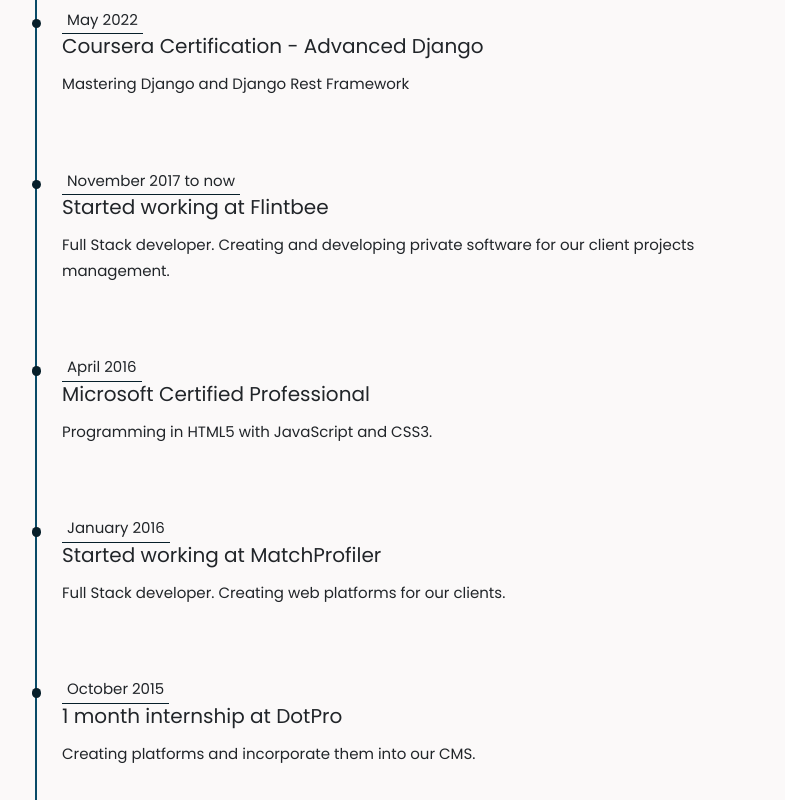
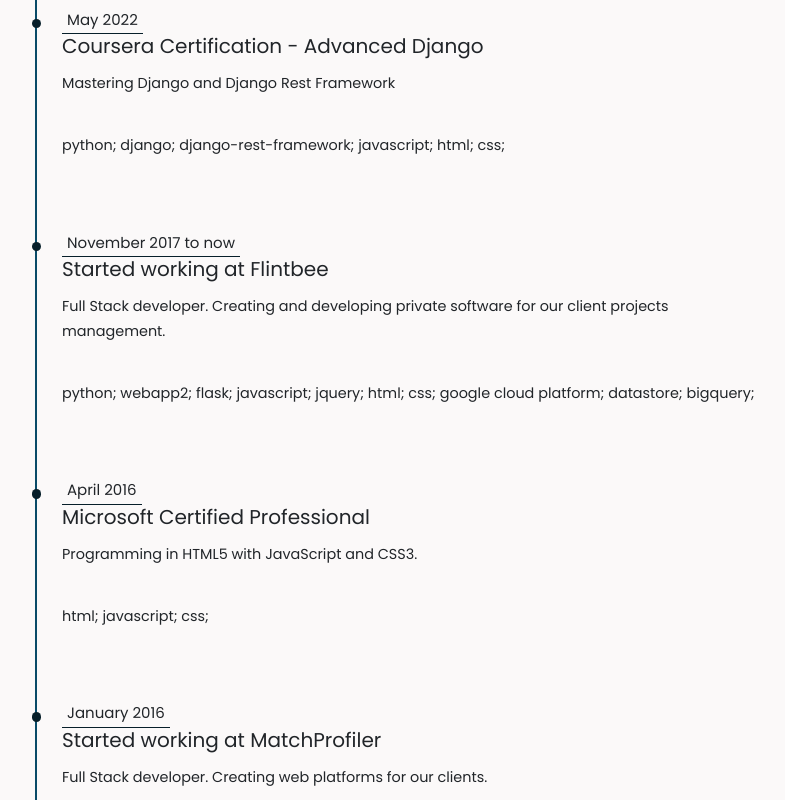
Before and after one commit to flaviobartolo/portfolio-spa, a React (Create React App) app: page / in a window 1280 px wide. Shown: the part 2960-3760 px from the top of the page, without its empty margins (67-852 px from the left). Built offline with nearby package versions, Linux system fonts and the light colour scheme.

Commit message:
font-size on timeline

```diff
--- a/src/pages/components/Sections/Timeline/Timeline.css
+++ b/src/pages/components/Sections/Timeline/Timeline.css
@@ -35,11 +35,12 @@
 }
 .timeline ul li .content h3{
   font-size: 1.5rem;
-  padding-top:0.5rem;
+  padding-top: 0.5rem;
 }
 .timeline ul li .content p{
-  padding:5px 0px 15px 0px;
-  font-size:15px;
+  padding: 0.4px 0px 15px 0px;
+  padding: 0.33rem 0 1rem 0;
+  font-size: 0.9rem;
 }
 .timeline ul li:before{
   position:absolute;
--- a/src/pages/components/Sections/Timeline/Timeline.js
+++ b/src/pages/components/Sections/Timeline/Timeline.js
@@ -15,27 +15,33 @@
             <TimelineBranch
               date={'May 2022'}
               header={'Coursera Certification - Advanced Django'}
-              text={'Mastering Django and Django Rest Framework'} />
+              text={'Mastering Django and Django Rest Framework'}
+              tech={'python; django; django-rest-framework; javascript; html; css;'} />
             <TimelineBranch
               date={'November 2017 to now'}
               header={'Started working at Flintbee'}
-              text={'Full Stack developer. Creating and developing private software for our client projects management.'} />
+              text={'Full Stack developer. Creating and developing private software for our client projects management.'}
+              tech={'python; webapp2; flask; javascript; jquery; html; css; google cloud platform; datastore; bigquery;'} />
             <TimelineBranch
               date={'April 2016'}
               header={'Microsoft Certified Professional'}
-              text={'Programming in HTML5 with JavaScript and CSS3.'} />
+              text={'Programming in HTML5 with JavaScript and CSS3.'}
+              tech={'html; javascript; css;'} />
             <TimelineBranch
               date={'January 2016'}
               header={'Started working at MatchProfiler'}
-              text={'Full Stack developer. Creating web platforms for our clients.'} />
+              text={'Full Stack developer. Creating web platforms for our clients.'}
+              tech={'html; javascript; css; php; phalconphp; laravel; symfony; jquery; mysql; angularjs;'} />
             <TimelineBranch
               date={'October 2015'}
               header={'1 month internship at DotPro'}
-              text={'Creating platforms and incorporate them into our CMS.'} />
+              text={'Creating platforms and incorporate them into our CMS.'}
+              tech={'html; javascript; css; php;'} />
             <TimelineBranch
               date={'June 2015'}
               header={'Completed bachelor degree'}
-              text={'New Communication Technologies in Aveiro University'} />
+              text={'New Communication Technologies in Aveiro University'}
+              tech={'html; javascript; css; php; mysql; phonegap; processing; arduino;'} />
           </ul>
           <p className='timeline__info'><i>*there are certifications not shown on this timeline for the sake of not making it cumbersome, for more details download my cv or send me an email.</i></p>
         </div>
--- a/src/pages/components/Sections/Timeline/TimelineBranch.js
+++ b/src/pages/components/Sections/Timeline/TimelineBranch.js
@@ -8,6 +8,7 @@
     <div className="content">
       <h5>{props.header}</h5>
       <p>{props.text}</p>
+      <p>{props.tech}</p>
     </div>
   </li>
 }
```
